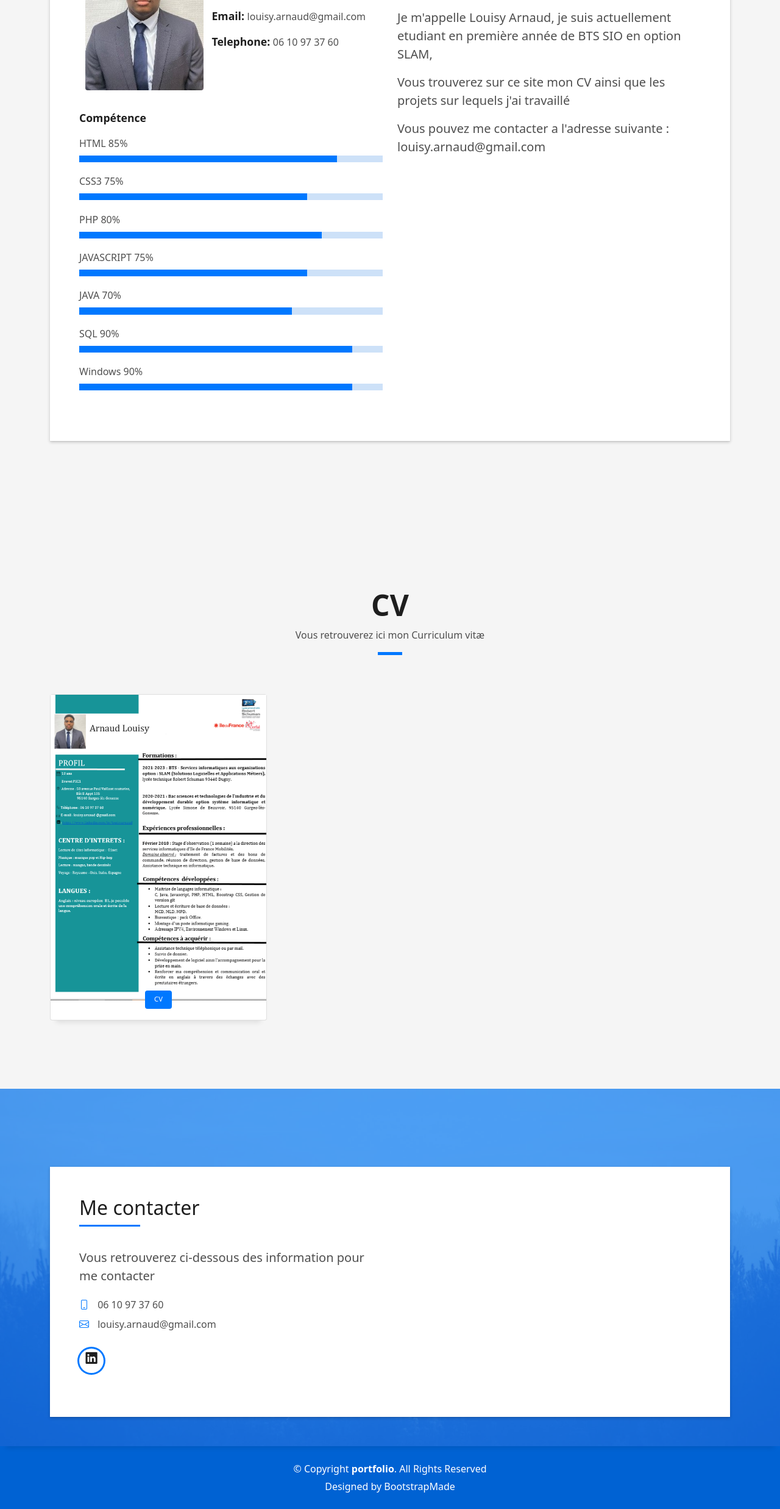
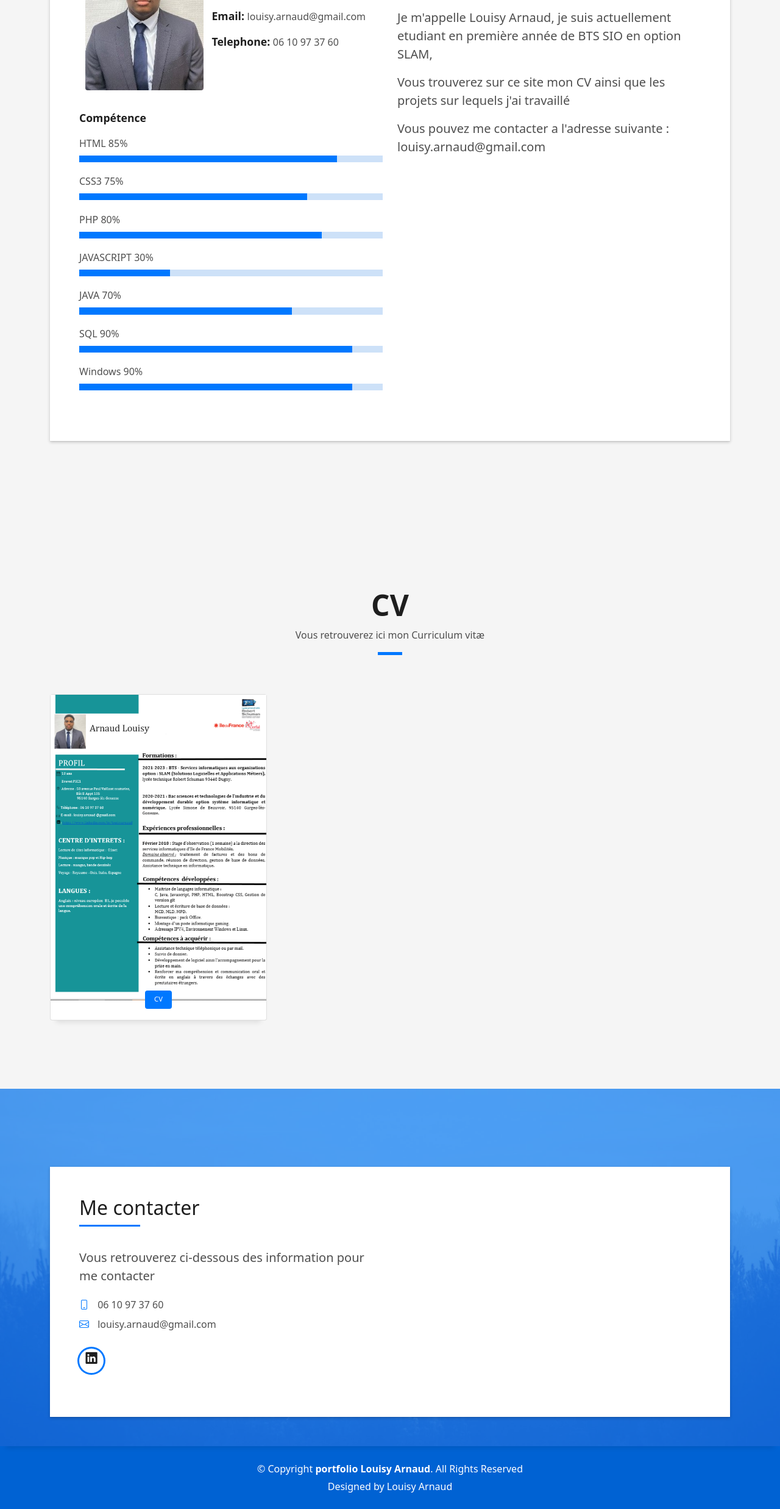
Before and after one commit to ArnaudLouisy/portfolio_Arnaud, a plain HTML site: page index.html in a window 1280 px wide. Shown: the part 1000-3474 px from the top of the page at 61% size. Drawn offline with Linux system fonts and the light colour scheme.

Commit message:
modif du cote

```diff
--- a/index.html
+++ b/index.html
@@ -126,9 +126,9 @@
                   <div class="progress">
                     <div class="progress-bar" role="progressbar" style="width: 80%" aria-valuenow="80" aria-valuemin="0" aria-valuemax="100"></div>
                   </div>
-                  <span>JAVASCRIPT</span> <span class="pull-right">75%</span>
+                  <span>JAVASCRIPT</span> <span class="pull-right">30%</span>
                   <div class="progress">
-                    <div class="progress-bar" role="progressbar" style="width: 75%" aria-valuenow="75" aria-valuemin="0" aria-valuemax="100"></div>
+                    <div class="progress-bar" role="progressbar" style="width: 30%" aria-valuenow="330" aria-valuemin="0" aria-valuemax="100"></div>
                   </div>
                   <span>JAVA</span> <span class="pull-right">70%</span>
                   <div class="progress">
@@ -534,8 +534,8 @@
           <div class="card card-blog">
             <div class="card-img">
               <div class="text-center">
-              <a href="Cv%20LOUISY%20Arnaud.pdf" target="_blank"><img src="assets/img/cvArnaud.PNG" alt="" class="img-fluid"></a>
-            </div>
+                <a href="Cv%20LOUISY%20Arnaud.pdf" target="_blank"><img src="assets/img/cvArnaud.PNG" alt="" class="img-fluid"></a>
+              </div>
             <div class="card-body">
               <div class="card-category-box">
                 <div class="card-category">
@@ -646,7 +646,7 @@
     <div class="row">
       <div class="col-sm-12">
         <div class="copyright-box">
-          <p class="copyright">&copy; Copyright <strong>portfolio</strong>. All Rights Reserved</p>
+          <p class="copyright">&copy; Copyright <strong>portfolio Louisy Arnaud</strong>. All Rights Reserved</p>
           <div class="credits">
             <!--
             All the links in the footer should remain intact.
@@ -654,7 +654,7 @@
             Licensing information: https://bootstrapmade.com/license/
             Purchase the pro version with working PHP/AJAX contact form: https://bootstrapmade.com/buy/?theme=DevFolio
           -->
-            Designed by <a href="https://bootstrapmade.com/">BootstrapMade</a>
+            Designed by Louisy Arnaud
           </div>
         </div>
       </div>
```
